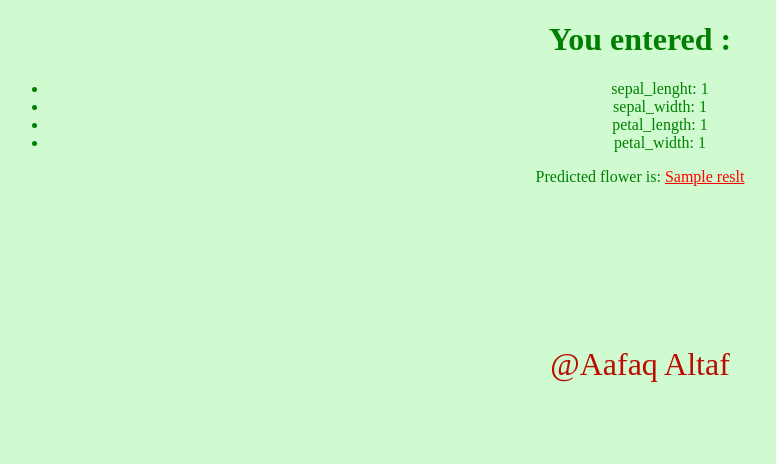
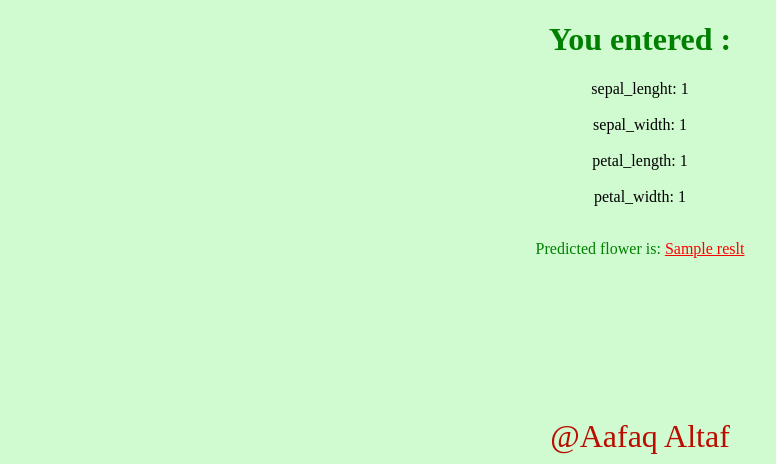
Before and after one commit to Reshi-aafaq/aafaqiris, a Flask app: template templates/predictions.html in a window 1280 px wide. Shown: the top 464 px of the page, without its empty margins (0-776 px from the left). Run offline with Flask 2, Linux system fonts and the light colour scheme; the visitor is signed in with stand-in values (Sample User, id 1); the template is opened without the code that fills it: most values are stand-ins (such as "Sample title", 1, 10 or a date in 2020); parts of the project's set-up code (start-up, migrations or seed data) failed here and were passed over.

Commit message:
Update predictions.html

```diff
--- a/templates/predictions.html
+++ b/templates/predictions.html
@@ -11,10 +11,7 @@
 
              }
 
-           .ull{
 
-                 color:green;
-                 }
 
 
 
@@ -27,14 +24,14 @@
   <center>
 <h1 class="ent"> You entered : </h1>
 
-<ul class="ull">
 
-<li> sepal_lenght: {{ session['sel_l'] }} </li>
-    <li> sepal_width: {{ session['sep_w'] }} </li>
-    <li> petal_length: {{ session['pet_l'] }} </li>
-    <li> petal_width: {{ session['pet_w'] }} </li>
 
-</ul>
+<p> sepal_lenght: {{ session['sel_l'] }}  <br> <br>
+     sepal_width: {{ session['sep_w'] }}  <br> <br>
+     petal_length: {{ session['pet_l'] }}  <br> <br>
+     petal_width: {{ session['pet_w'] }}  <br> <br>
+      </p>
+
 
  <p > <font color="green">
      Predicted flower is: <font color="red"> <u> {{  reslt  }}  </u> </font> </font> <br> <br> <br> <br> <br>  <br> <br> <br> <br>
```
